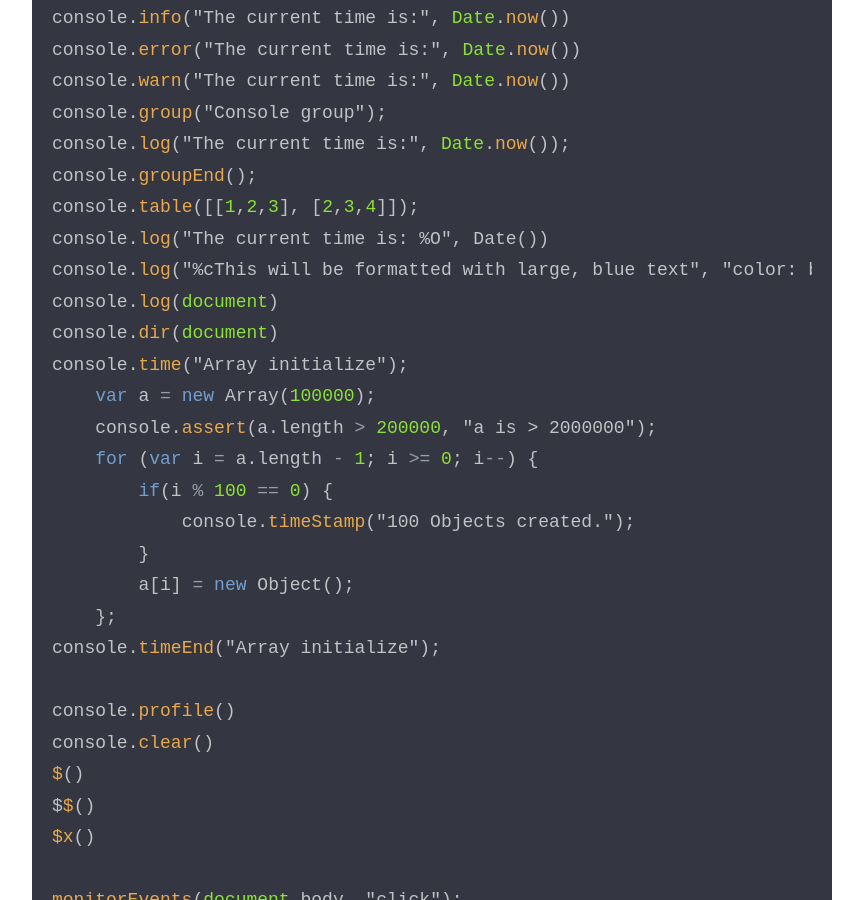
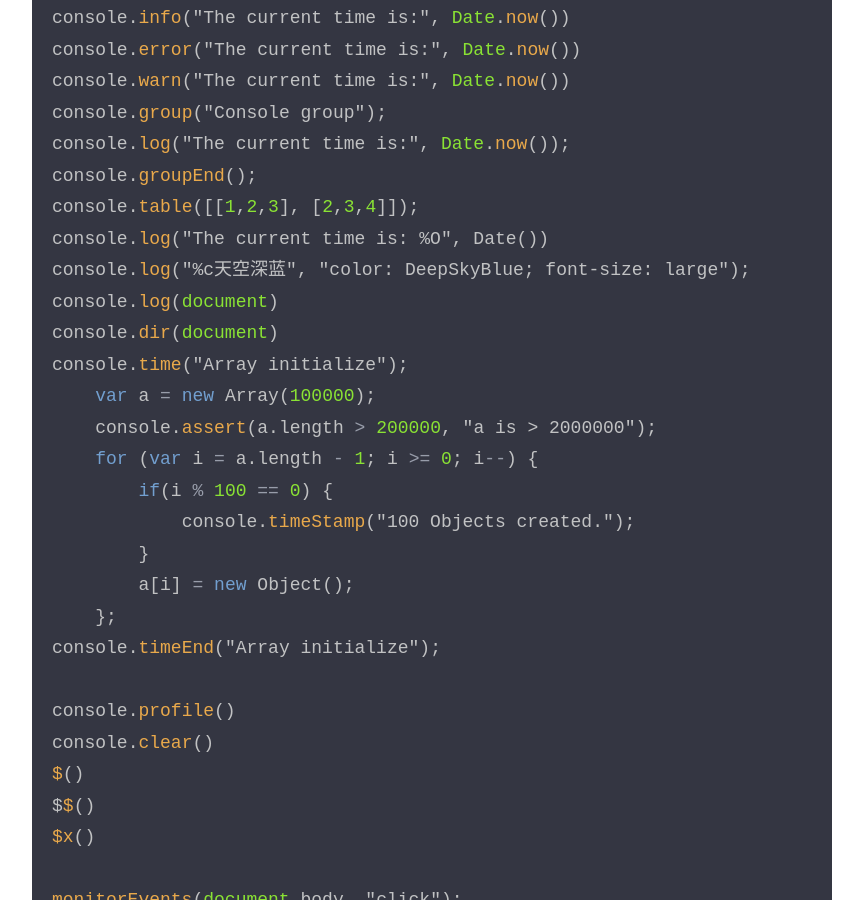
Before and after one commit to Halo9Pan/boke, a Jekyll site: the page built from _posts/2015-08-28-hello-chrome.markdown, in a window 1280 px wide and 900 px high, scrolled down 2451 px. Shown: the whole window, without its empty margins (208-1071 px from the left). Built offline with Jekyll 4.4.1, drawn with Linux system fonts in a browser that asks for light colours; nearby versions of some CDN libraries; Markdown is read by kramdown in place of the engine named in the settings.

```diff
--- a/_includes/footer.html
+++ b/_includes/footer.html
@@ -35,4 +35,17 @@
          </ul>
       </div>
    </div>
+    <div>
+    <a id="icp" target="_blank" href="http://www.miitbeian.gov.cn/">京ICP备15047147号</a>
+    </div>
 </div><!-- end .footer -->
+<script>
+  (function(i,s,o,g,r,a,m){i['GoogleAnalyticsObject']=r;i[r]=i[r]||function(){
+  (i[r].q=i[r].q||[]).push(arguments)},i[r].l=1*new Date();a=s.createElement(o),
+  m=s.getElementsByTagName(o)[0];a.async=1;a.src=g;m.parentNode.insertBefore(a,m)
+  })(window,document,'script','//www.google-analytics.com/analytics.js','ga');
+
+  ga('create', 'UA-43856748-6', 'auto');
+  ga('send', 'pageview');
+
+</script>
--- a/_includes/scripts.html
+++ b/_includes/scripts.html
@@ -1,5 +1,5 @@
 <!-- Add jQuery and other scripts -->
-<script src="//libs.baidu.com/jquery/1.11.2/jquery.min.js"></script>
+<script src="http://libs.baidu.com/jquery/1.10.2/jquery.min.js"></script>
 <script>window.jQuery || document.write('<script src="{{ \'/assets/js/jquery-1.11.2.min.js\' | prepend: site.baseurl }}"><\/script>')</script>
 <script src="{{ '/assets/js/dropcap.min.js' | prepend: site.baseurl }}"></script>
 <script src="{{ '/assets/js/responsive-nav.min.js' | prepend: site.baseurl }}"></script>
--- a/_posts/2015-08-28-hello-chrome.markdown
+++ b/_posts/2015-08-28-hello-chrome.markdown
@@ -61,7 +61,7 @@ console.log("The current time is:", Date.now());
 console.groupEnd();
 console.table([[1,2,3], [2,3,4]]);
 console.log("The current time is: %O", Date())
-console.log("%cThis will be formatted with large, blue text", "color: blue; font-size: large");
+console.log("%c天空深蓝", "color: DeepSkyBlue; font-size: large");
 console.log(document)
 console.dir(document)
 console.time("Array initialize");
--- a/assets/scss/breakpoints/_800up.scss
+++ b/assets/scss/breakpoints/_800up.scss
@@ -229,3 +229,8 @@ CONTACT PAGE STYLING
 		@include span(6 of 12 last);
 	}
 }
+
+#icp{
+    font-size: small;
+    text-align: center;
+}
```
